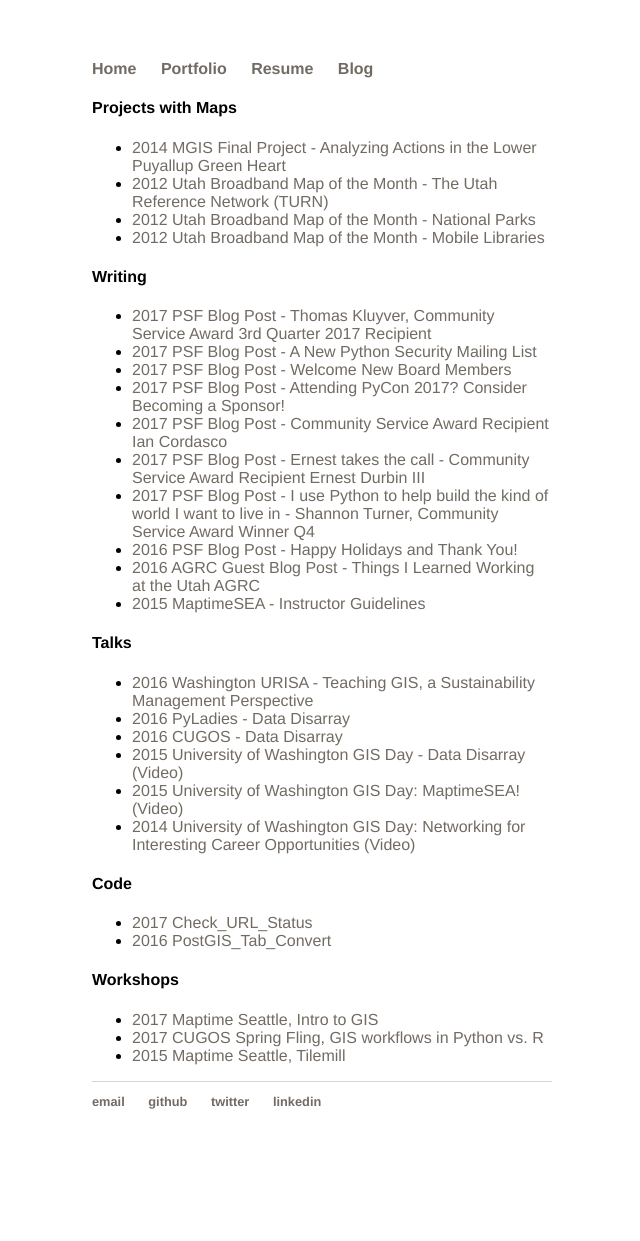
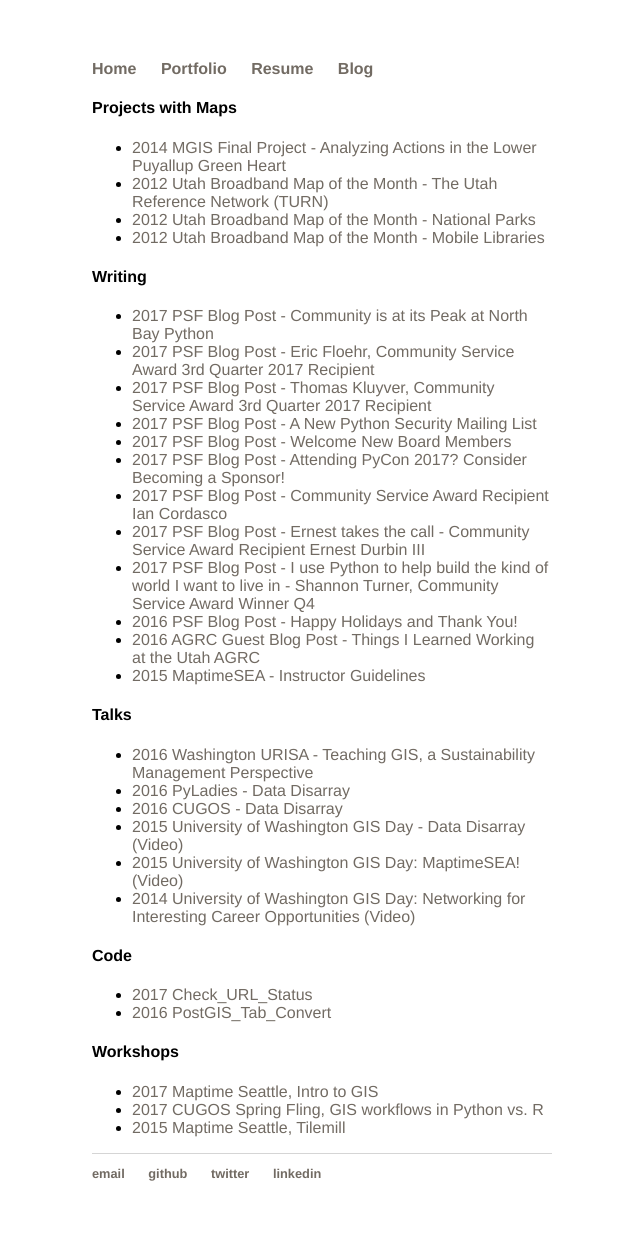
Before and after one commit to christyheaton/christyheaton.github.io, a Jekyll site: the page built from portfolio/index.html, in a window 1280 px wide. Shown: the whole page, without its empty margins (318-958 px from the left). Built offline with Jekyll 4.4.1, drawn with Linux system fonts in a browser that asks for light colours; before the commit the page ends 1169 px from its top, so only the background shows below that.

Commit message:
added latest PSF blogs to Writing

```diff
--- a/portfolio/index.html
+++ b/portfolio/index.html
@@ -14,6 +14,9 @@
 
 <h4>Writing</h4>
 <ul>
+
+  <li><a href="http://pyfound.blogspot.com/2017/12/community-is-at-its-peak-at-north-bay.html" target="_blank"><span>2017</span> PSF Blog Post - Community is at its Peak at North Bay Python</a></li>
+  <li><a href="http://pyfound.blogspot.com/2017/11/eric-floehr-community-service-award-3rd.html" target="_blank"><span>2017</span> PSF Blog Post - Eric Floehr, Community Service Award 3rd Quarter 2017 Recipient</a></li>
   <li><a href="http://pyfound.blogspot.com/2017/10/thomas-kluyver-community-service-award.html" target="_blank"><span>2017</span> PSF Blog Post - Thomas Kluyver, Community Service Award 3rd Quarter 2017 Recipient</a></li>
   <li><a href="http://pyfound.blogspot.com/2017/09/a-new-psf-security-mailing-list.html" target="_blank"><span>2017</span> PSF Blog Post - A New Python Security Mailing List</a></li>
   <li><a href="http://pyfound.blogspot.com/2017/07/welcome-new-board-members.html" target="_blank"><span>2017</span> PSF Blog Post - Welcome New Board Members</a></li>
```
